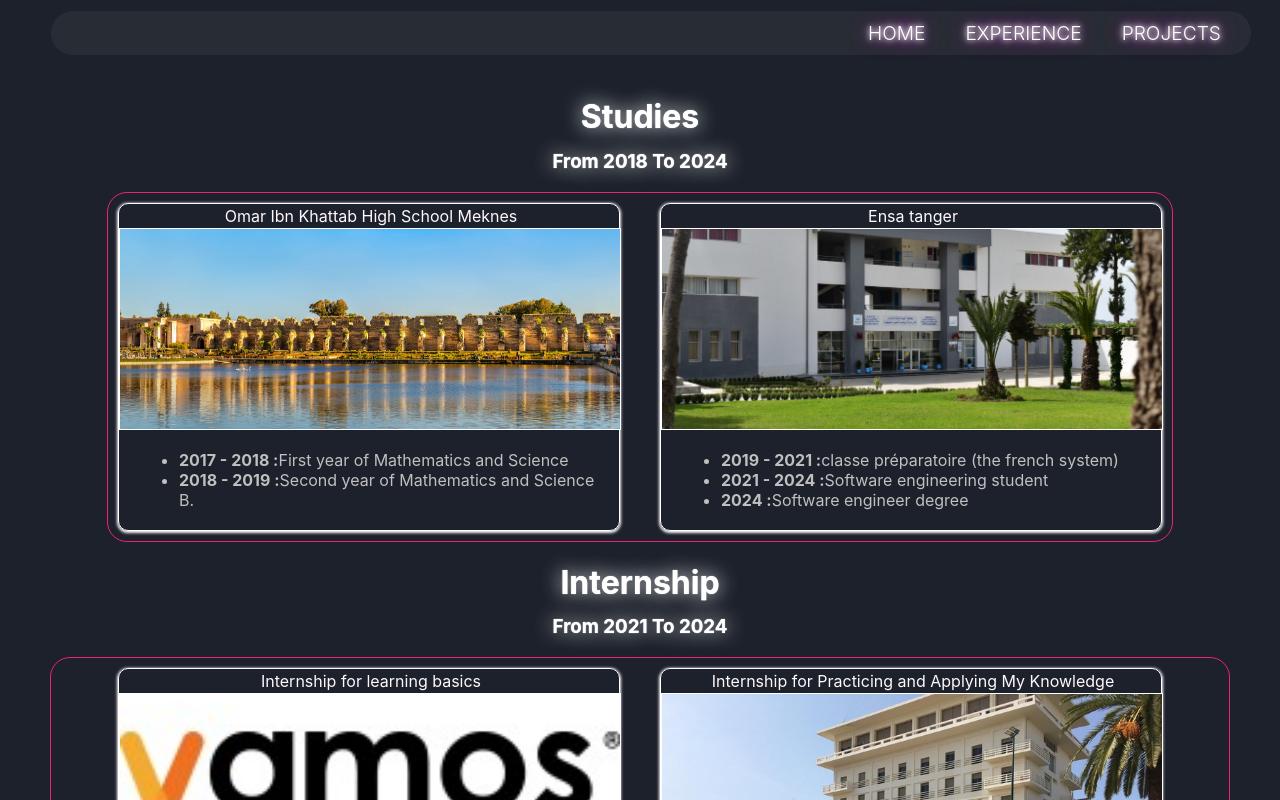
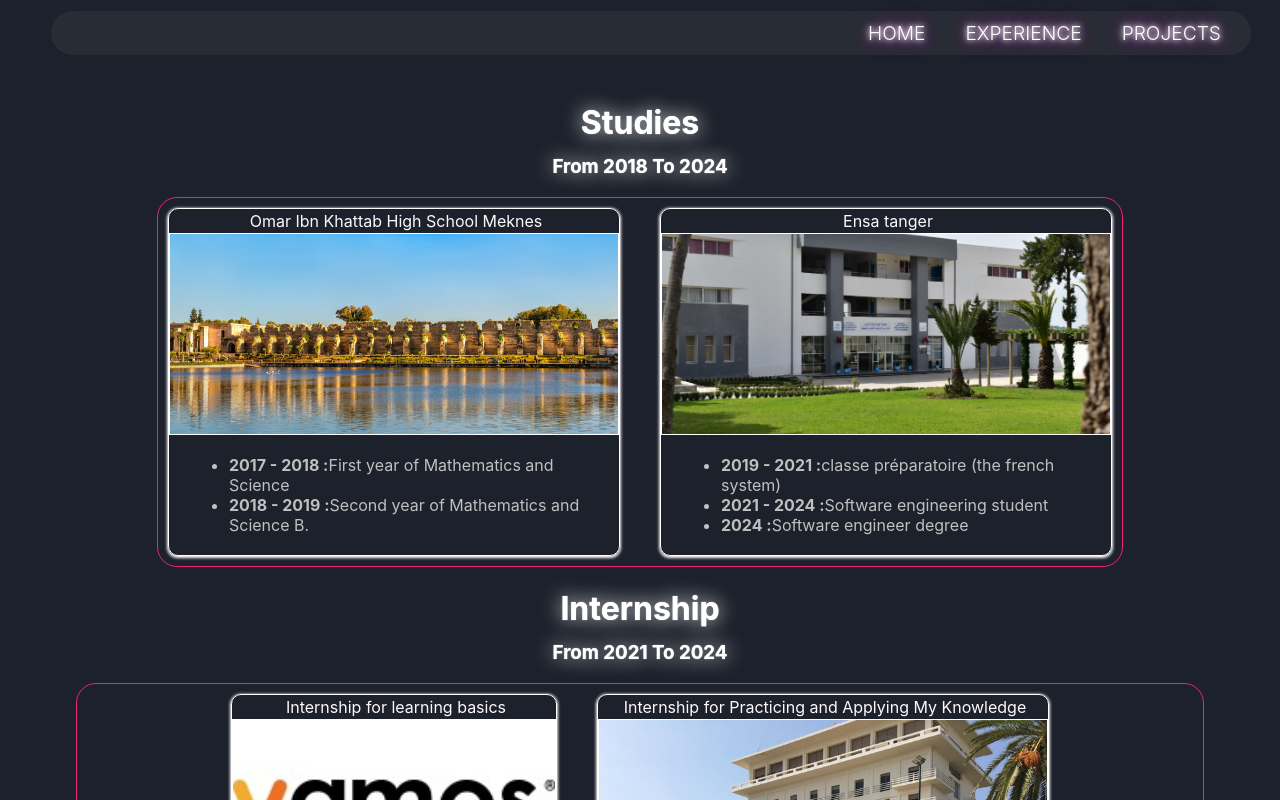
Before and after one commit to jellouliyassine/portfolio, a React (Create React App) app: page /Experience in a window 1280 px wide. Shown: the top 800 px of the page. Built offline with nearby package versions, Linux system fonts and the light colour scheme.

Commit message:
hotfix v6

```diff
--- a/src/App.css
+++ b/src/App.css
@@ -93,7 +93,7 @@ flex-shrink: 2;
   height: 100%;
 align-items: center;
 flex-shrink: 2;
-
+margin: 2vw;
 
 }
 
@@ -117,7 +117,7 @@ a:visited {
   border-radius: 10px;
 margin: 10px;
 box-shadow: #fff8fb 0px 1px 3px 1px;
-width:500px;
+max-width: 450px;
 
 }
 .homecontainer{
@@ -208,7 +208,7 @@ color: #c1c0c0;
 
 .glowing-text:hover {
   font-weight: bold;
-  font-size: 30px;
+
 }
 .paage:hover{
   box-shadow: #ff0080 0px 2px 5px 2px, rgba(165, 0, 165, 0.616) 0px 1px 3px -1px;
--- a/src/Miniexperience.js
+++ b/src/Miniexperience.js
@@ -31,7 +31,7 @@ function Miniexperience({content, title, img}) {
           backgroundSize: "cover", // Adjusts the background image to cover the entire div
           backgroundPosition: "center", // Centers the background image
           height: "200px", // Example height, adjust as needed
-          width: "500px", // Example width, adjust as needed
+          // Example width, adjust as needed
         }}
       >
 
--- a/src/Project.js
+++ b/src/Project.js
@@ -31,7 +31,7 @@ function Project({content, title, img,txt}) {
           backgroundSize: "cover", // Adjusts the background image to cover the entire div
           backgroundPosition: "center", // Centers the background image
           height: "200px", // Example height, adjust as needed
-          width: "500px", // Example width, adjust as needed
+           // Example width, adjust as needed
         }}
       >
 
```
